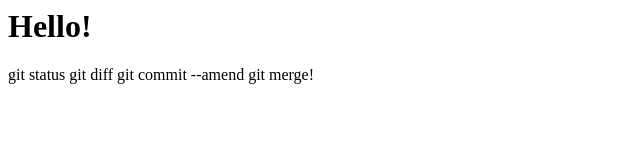
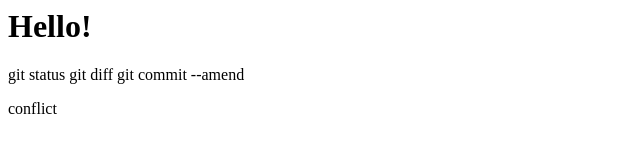
Before and after one commit to E-justin-Btaro/git_tutorial, a plain HTML site: page index.html in a window 1280 px wide. Shown: the whole page, without its empty margins (0-640 px from the left). Drawn offline with Linux system fonts and the light colour scheme.

Commit message:
add conflict

```diff
--- a/index.html
+++ b/index.html
@@ -2,4 +2,4 @@
 <p1>git status</p1>
 <p1>git diff</p1>
 <p1>git commit --amend</p1>
-<p1>git merge!</p1>
+<p>conflict</p>
```
